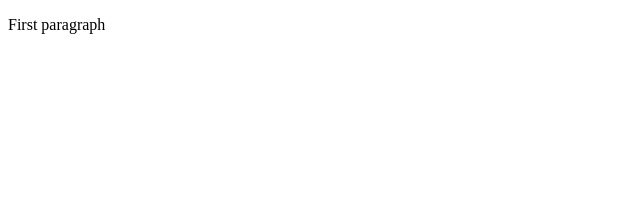
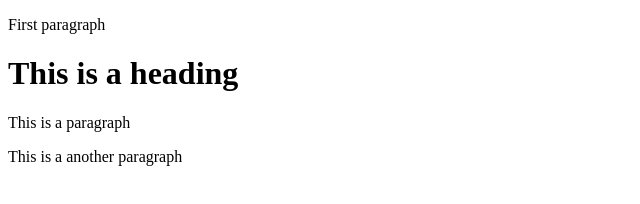
Before and after one commit to emilsViksnins/learning-git, a plain HTML site: page index.html in a window 1280 px wide. Shown: the whole page, without its empty margins (0-640 px from the left). Drawn offline with Linux system fonts and the light colour scheme.

Commit message:
Feature xyz (#2)
* add some html

* Update index.html

* resolve conflict

* added message

```diff
--- a/index.html
+++ b/index.html
@@ -4,6 +4,9 @@
         <title>Page Title</title>
     </head>
     <body>
-        <p>First paragraph</p>
+    <p>First paragraph</p>
+        <h1>This is a heading</h1>
+        <p>This is a paragraph</p>
+        <p>This is a another paragraph</p>
     </body>
 </html>
--- a/index.js
+++ b/index.js
@@ -0,0 +1 @@
+console.log ("hello git and GitHub");
```
